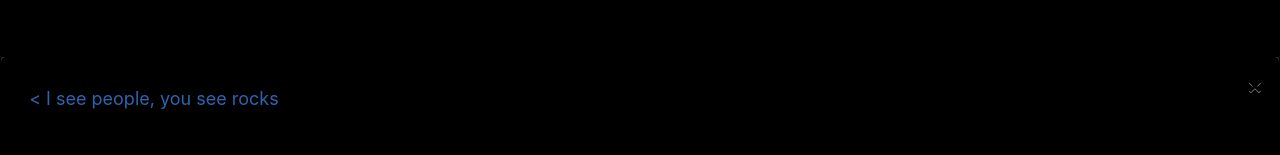
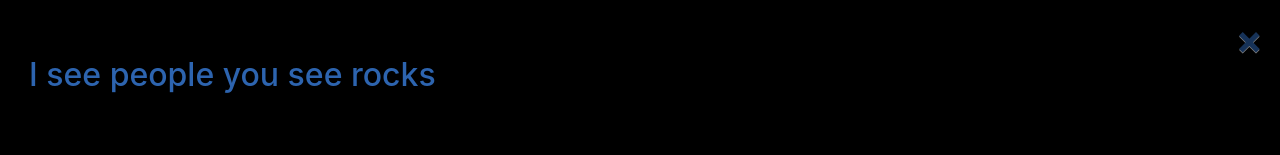
Before and after one commit to 600mt/iseepeopleyouseerocks, a React (Create React App) app: page / in a window 1280 px wide. Both pictures are taken after a click on the element "About". Shown: the top 155 px of the page. Built offline with nearby package versions, Linux system fonts and the light colour scheme; a web font is replaced by a local one.

Commit message:
Added about

```diff
--- a/src/Pages/About.js
+++ b/src/Pages/About.js
@@ -20,8 +20,10 @@ export const About = (props) => {
 
               <Container fluid style={{backgroundColor: 'black'}}>
                   <Row>
-                      <div className="col-10 " style={{color:'#2d64af', fontSize:'18px'}}>
-                         {'< I see people, you see rocks'}
+                      <div id='r1-about' className="col-10" style={{color:'#2d64af', fontSize:'18px'}}>
+
+                             <h2>I see people you see rocks </h2>
+
                       </div>
                   </Row>
               </Container>
--- a/src/Pages/resources/style.css
+++ b/src/Pages/resources/style.css
@@ -18,8 +18,15 @@ html,body
 
 #aboutHomepage {
   max-width: 1500px;
-  max-height: 1000px;
+  max-height: 800px;
   background-color: black;
+  margin-top: 0;
+  margin-bottom: 0;
+}
+
+.modal-header .close {
+ color: #2d64af;
+ font-size: 2.5rem;
 }
 
 mark {
@@ -47,7 +54,9 @@ mark:hover {
     border-color:transparent;
 
 }
-
+.modal-content {
+  background-color: black !important;
+}
 
 h3
 {
@@ -85,6 +94,15 @@ h4
     padding-top:2%;
     height:3%;
     text-align: left; /* orizzontale */
+}
+
+#r1-about {
+    background-color:transparent;
+    width:auto;
+    padding-bottom:0%;
+    padding-top:2%;
+    height:3%;
+    text-align: left; /* orizzontale *
 }
 
 #r2
```
Also changed, not shown: src/Pages/resources/img/polimi.png.
